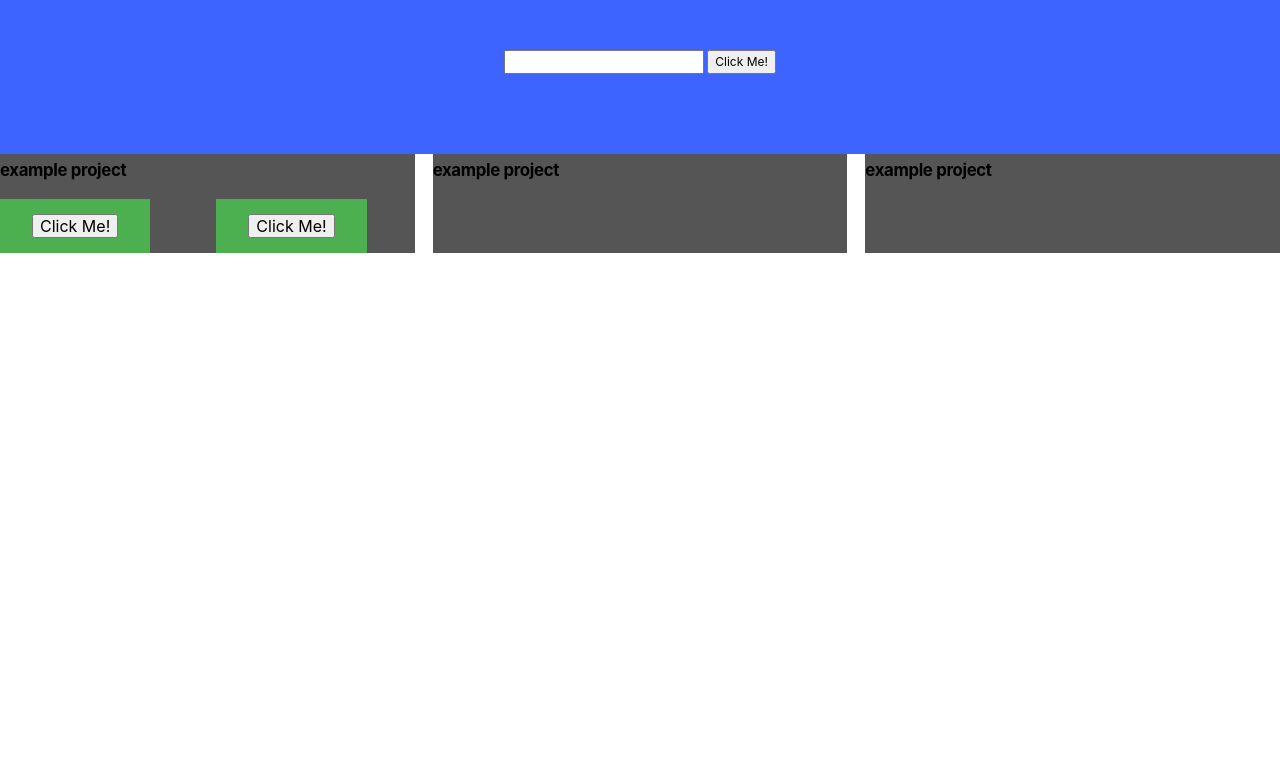
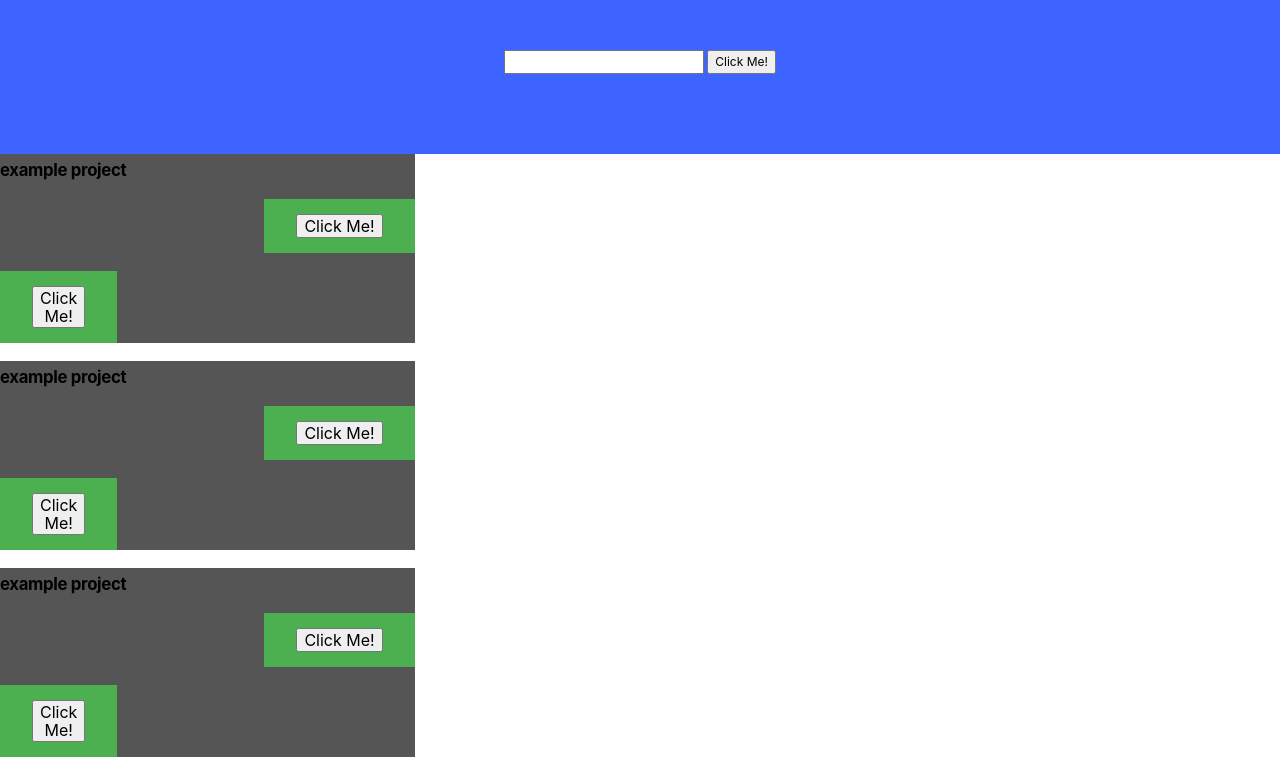
Before and after one commit to tiny-factories/arena2slides, a website: page public/index.html in a window 1280 px wide. Shown: the part 120-877 px from the top of the page. Before the commit the page ends 800 px from the top, so only its background shows below. Drawn offline with Linux system fonts and the light colour scheme; no server answers; a web font is replaced by a local one.

Commit message:
homepage

```diff
--- a/public/index.html
+++ b/public/index.html
@@ -47,16 +47,15 @@
     <section class="exampleSection">
       <grid columns=6>
 
-        <c class="eachExample" span=1-2 span-s=row>
+        <c id="exampleOne" class="eachExample" span=1-2 span-s=row>
           <h3>
             example project
           </h3>
           <p>
 
           </p>
-
           <grid columns=2>
-          <c >
+          <c class="eachExample" span=3-4 span-s=row>
            <div class="buttonWide">
               <button type="button">Click Me!</button>
             </div>
@@ -66,27 +65,49 @@
               <button type="button">Click Me!</button>
             </div>
           </c>
-
           </grid>
-
         </c>
 
-        <c class="eachExample" span=3-4 span-s=row>
+        <c id="exampleTwo" class="eachExample" span=1-2 span-s=row>
             <h3>
               example project
             </h3>
             <p>
 
             </p>
+            <grid columns=2>
+            <c class="eachExample" span=3-4 span-s=row>
+              <div class="buttonWide">
+                <button type="button">Click Me!</button>
+              </div>
+            </c>
+            <c >
+            <div class="buttonWide">
+                <button type="button">Click Me!</button>
+              </div>
+            </c>
+          </grid>
         </c>
 
-        <c class="eachExample" span=5-6 span-s=row>
+        <c id="exampleThree" class="eachExample" span=1-2 span-s=row>
             <h3>
               example project
             </h3>
             <p>
 
             </p>
+            <grid columns=2>
+            <c class="eachExample" span=3-4 span-s=row>
+              <div class="buttonWide">
+                <button type="button">Click Me!</button>
+              </div>
+            </c>
+            <c >
+            <div class="buttonWide">
+                <button type="button">Click Me!</button>
+              </div>
+            </c>
+          </grid>
         </c>
       </grid>
     </section>
--- a/public/index.js
+++ b/public/index.js
@@ -1,5 +1,22 @@
 /* If you're feeling fancy you can add interactivity
     to your site with Javascript */
+
+fetch("/exampleSlides")
+.then(function(response){
+    return response.json();
+})
+.then(function(data){
+    exampleOne = document.getElementById("exampleOne")
+    exampleOneH3 = exampleOne.querySelector("h3")
+    exampleTwo = document.getElementById("exampleTwo")
+    exampleThree = document.getElementById("exampleThree")
+
+
+})
+.catch(function(err){
+    console.log(err)
+})
+
 
 document.getElementById("submit").addEventListener("click", function(){
     // Get the URL submitted by the user
```
Also changed, not shown: app.js (+21 -1 lines). Lines whose indentation alone changed are shown as unchanged.
